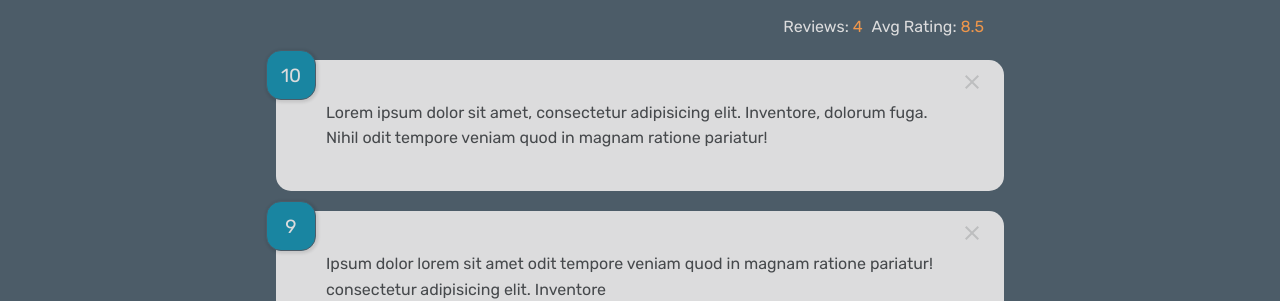
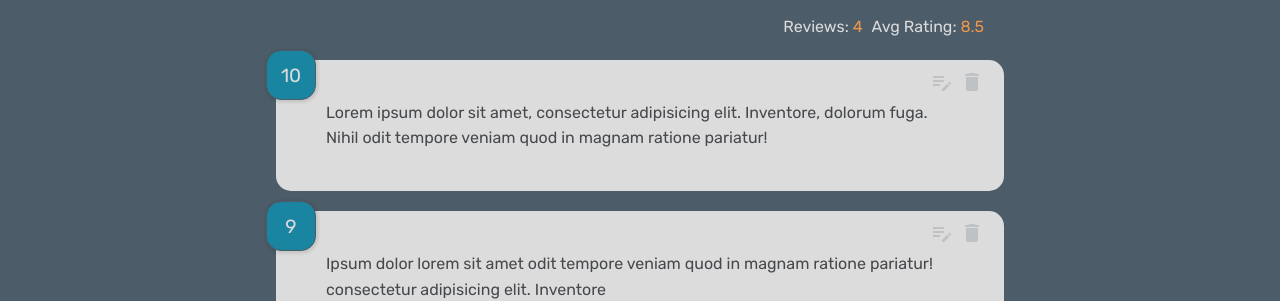
Before and after one commit to iancover/critiq, a React (Create React App) app: page / in a window 1280 px wide. Shown: the part 430-731 px from the top of the page. Built offline with nearby package versions, Linux system fonts and the light colour scheme.

Commit message:
feat: Add edit icon and tooltips

```diff
--- a/src/components/ReviewItem.jsx
+++ b/src/components/ReviewItem.jsx
@@ -1,4 +1,4 @@
-import { MdClose } from 'react-icons/md';
+import { MdEditNote as EditIcon, MdDelete as DeleteIcon } from 'react-icons/md';
 import PropTypes from 'prop-types';
 import Card from './shared/Card';
 
@@ -6,8 +6,13 @@ function ReviewItem({ item, handleDelete }) {
   return (
     <Card>
       <div className='num-display'>{item.rating}</div>
+      <button className='edit' onClick={() => console.log('edit')}>
+        <EditIcon />
+        <span className={'tooltip'}>Edit</span>
+      </button>
       <button className='close' onClick={() => handleDelete(item.id)}>
-        <MdClose color='var(--grey-color)' />
+        <DeleteIcon />
+        <span className={'tooltip'}>Delete</span>
       </button>
       <div className='text-display'>{item.text}</div>
     </Card>
```
